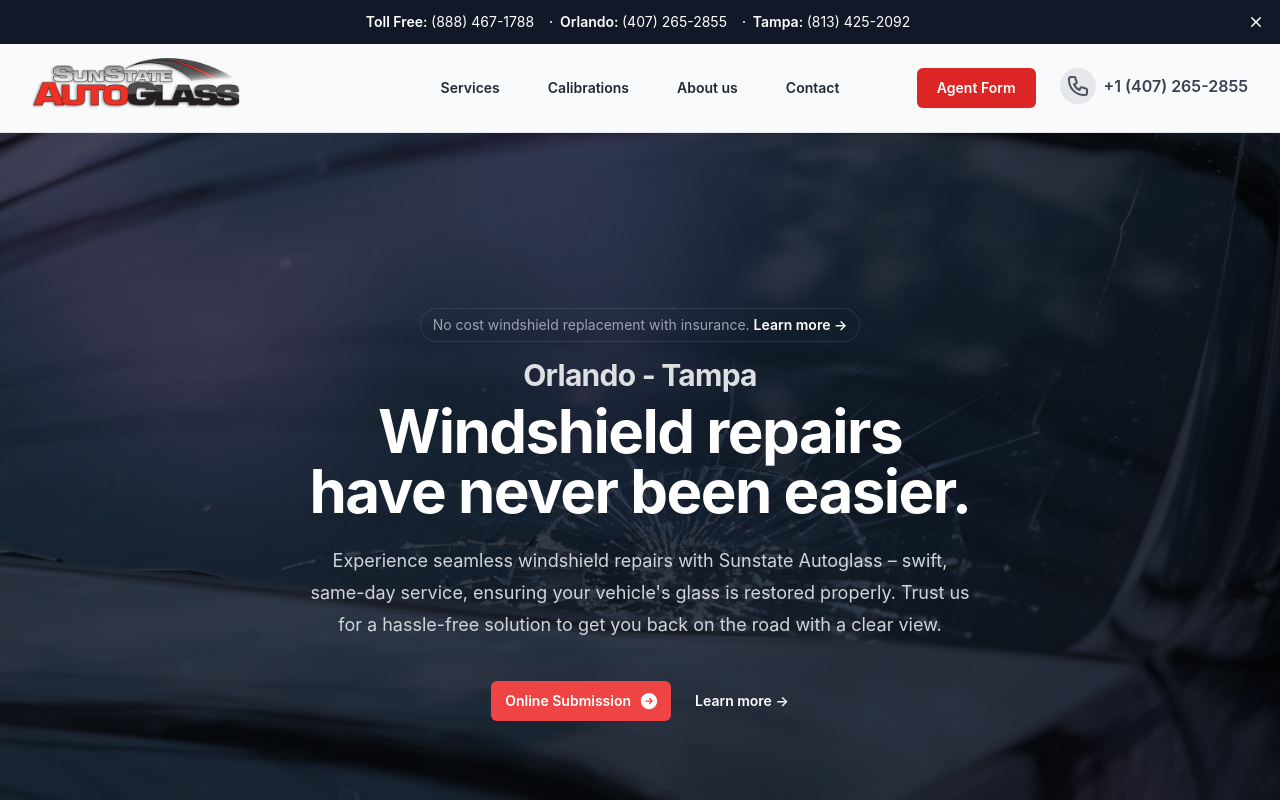
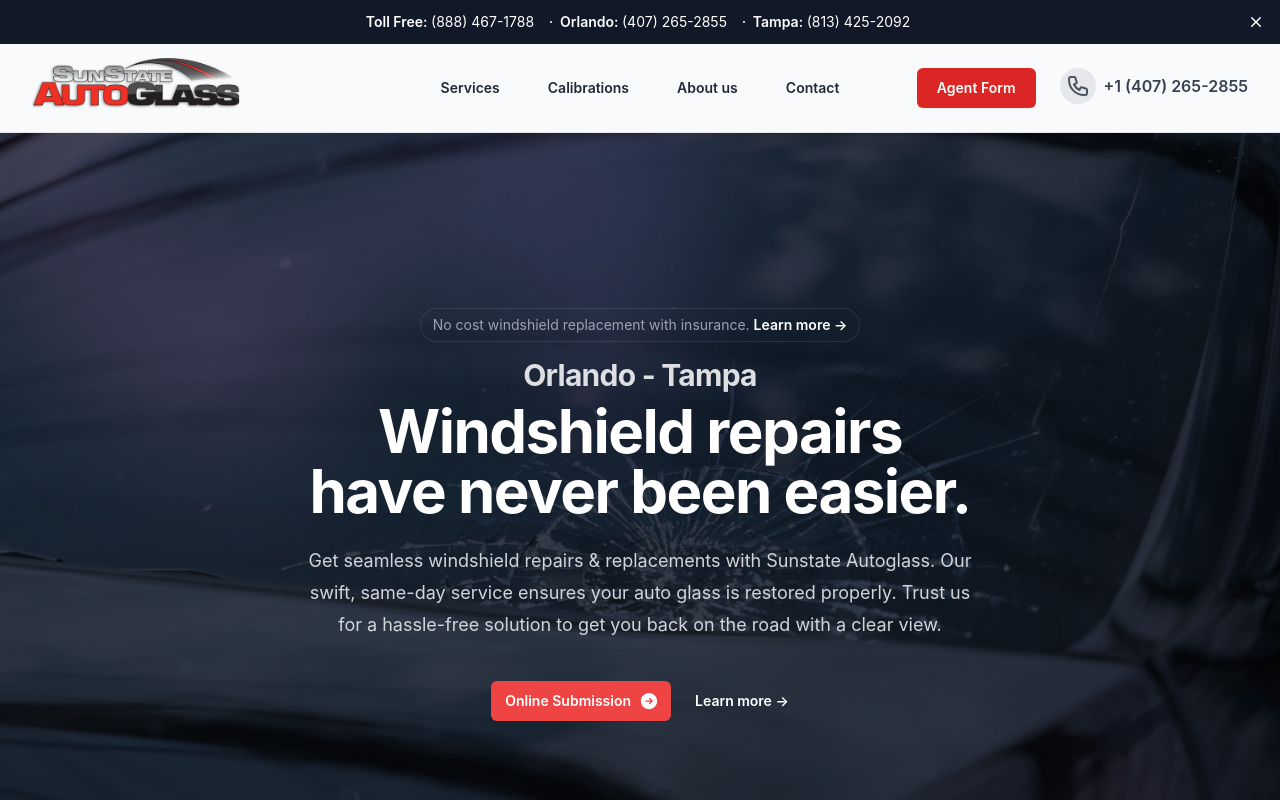
Before and after one commit to kendalled/sunstate-auto, a Nuxt app: page / in a window 1280 px wide. Shown: the top 800 px of the page. Built offline with nearby package versions, Linux system fonts and the light colour scheme.

Commit message:
fix: adjust copy to include more keywords

```diff
--- a/components/PictureHero.vue
+++ b/components/PictureHero.vue
@@ -25,7 +25,7 @@
         <div class="text-center -mt-4">
           <span class="text-2xl font-bold tracking-tight text-gray-100/90 sm:text-3xl">Orlando - Tampa</span>
           <h1 class="mt-2 text-4xl font-bold tracking-tight text-white sm:text-6xl">Windshield repairs have never been easier.</h1>
-          <p class="mt-6 text-lg leading-8 text-gray-300">Experience seamless windshield repairs with Sunstate Autoglass – swift, same-day service, ensuring your vehicle's glass is restored properly. Trust us for a hassle-free solution to get you back on the road with a clear view.</p>
+          <p class="mt-6 text-lg leading-8 text-gray-300">Get seamless windshield repairs & replacements with Sunstate Autoglass. Our swift, same-day service ensures your auto glass is restored properly. Trust us for a hassle-free solution to get you back on the road with a clear view.</p>
           <div class="mt-10 flex items-center justify-center gap-x-6">
             <!-- <nuxt-link to="/agent" class="rounded-md bg-red-500 px-3.5 py-2.5 text-sm font-semibold text-white shadow-sm hover:bg-red-400 focus-visible:outline focus-visible:outline-2 focus-visible:outline-offset-2 focus-visible:outline-red-400">Online Submission</nuxt-link> -->
             <nuxt-link to="/agent" title="Agent Submission" class="inline-flex items-center gap-x-2 rounded-md bg-red-500 px-3.5 py-2.5 text-sm font-semibold text-white shadow-sm hover:bg-red-400 focus-visible:outline focus-visible:outline-2 focus-visible:outline-offset-2 focus-visible:outline-red-600">
```
